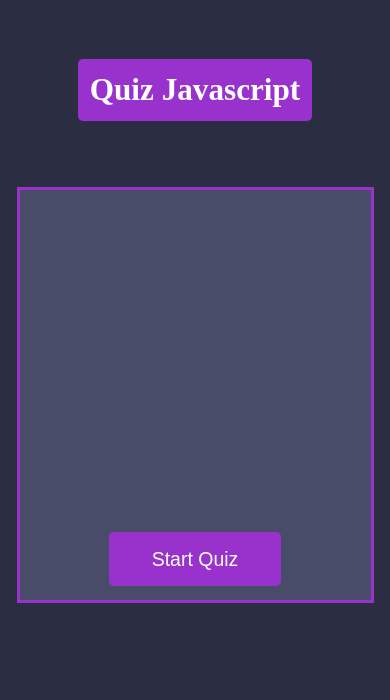
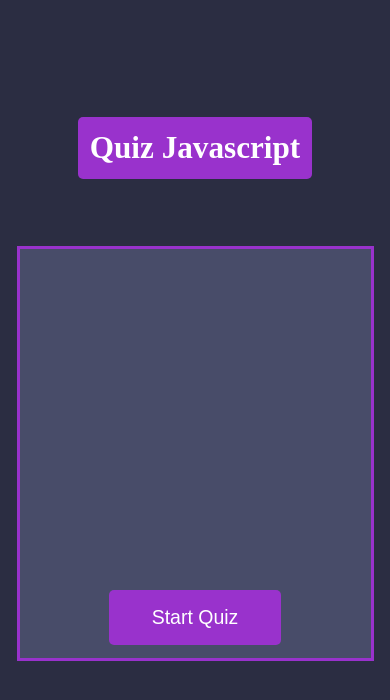
Before and after one commit to Victor227br/Quiz-javascript, a plain HTML site: page index.html in a window 390 px wide. Drawn offline with Linux system fonts and the light colour scheme.

Commit message:
Ajustando alguns detalhes no css

```diff
--- a/style.css
+++ b/style.css
@@ -125,7 +125,7 @@ body{
 .divH2{
     width: 60vw;
     height: 16vw;
-    margin-top: 15vw;
+    margin-top: 30vw;
     margin-bottom: 15vw;
 }
 
```
